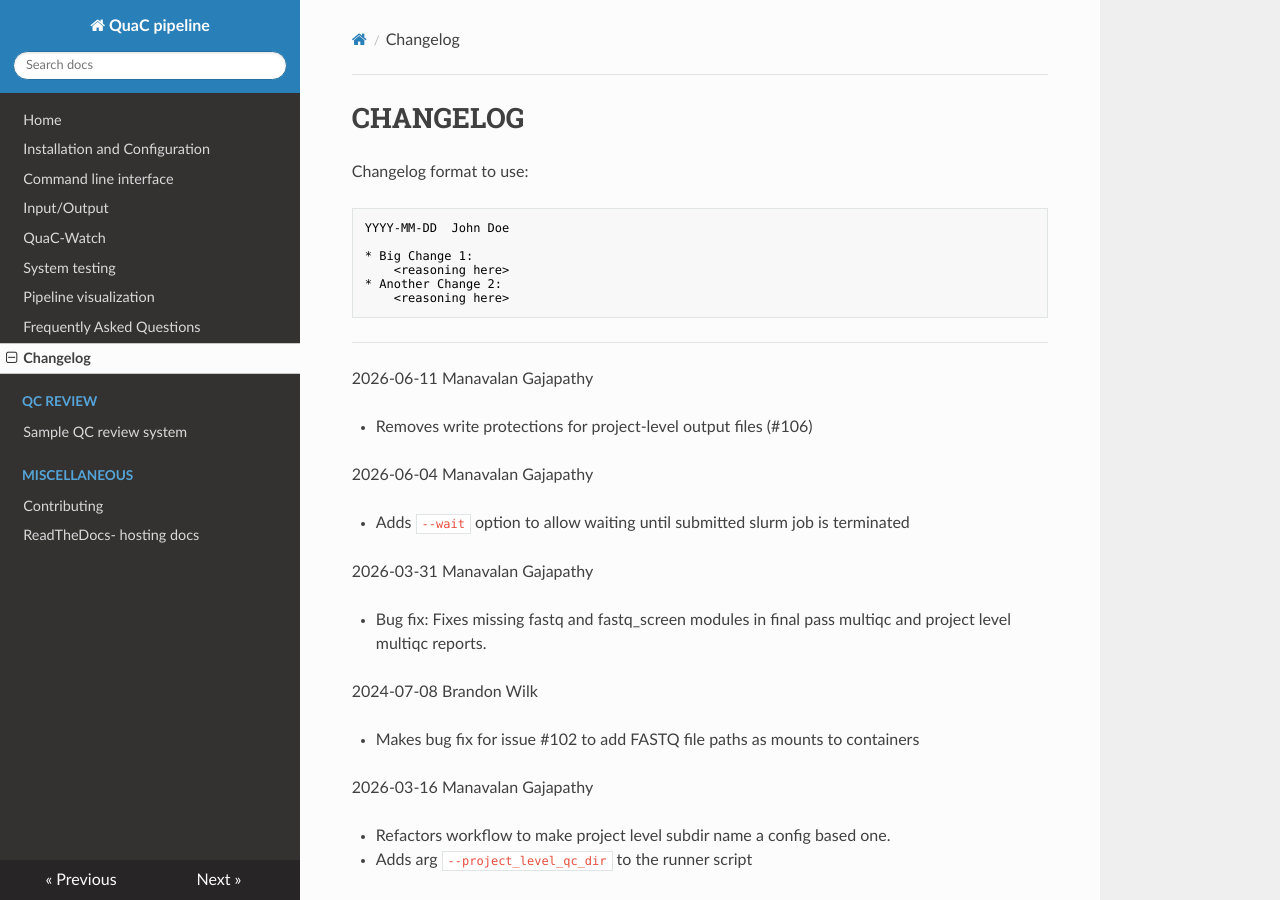
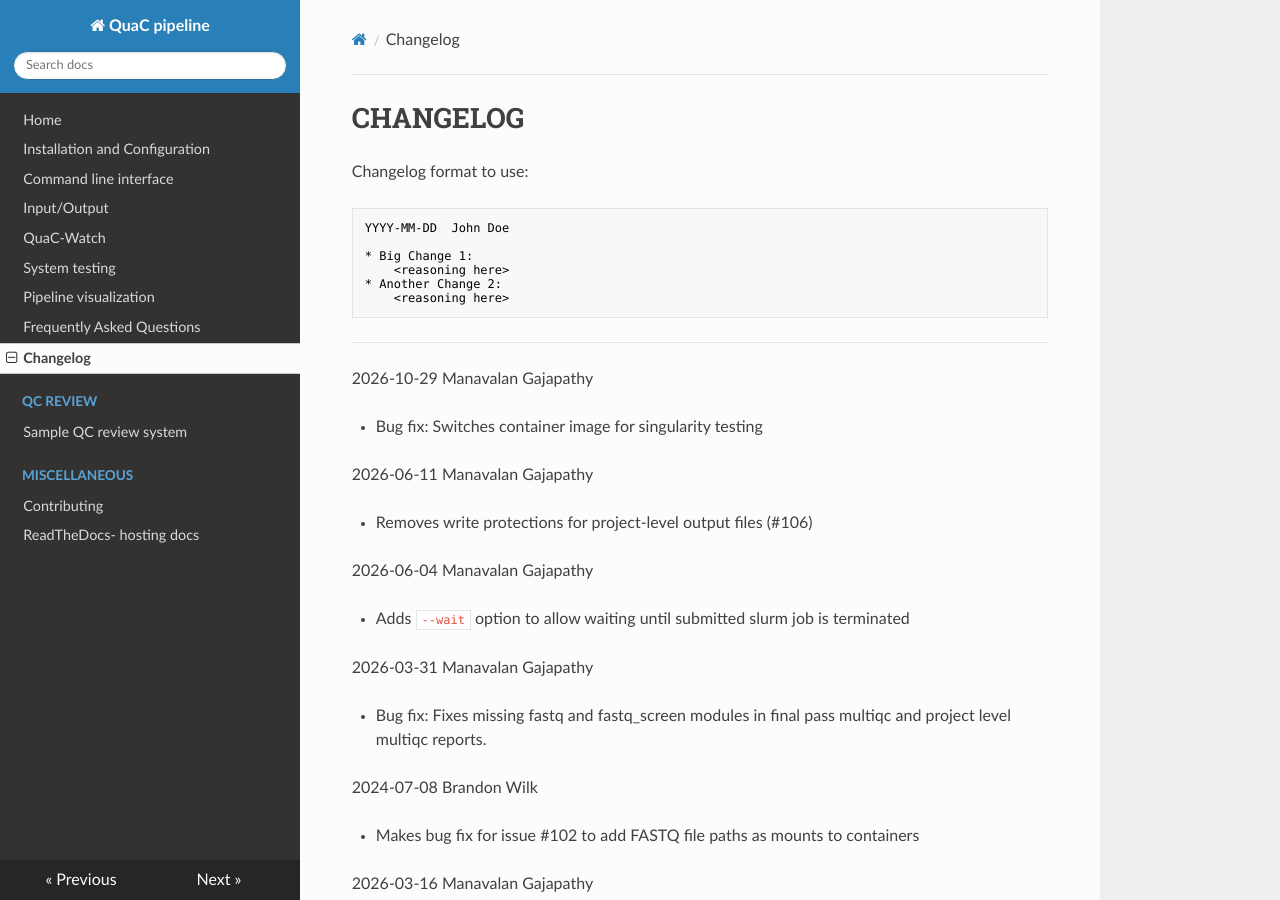
Before and after one commit to uab-cgds-worthey/quac, an MkDocs documentation site: the page built from docs/Changelog.md, in a window 1280 px wide and 900 px high. Built offline with MkDocs 1.6.1, drawn with Linux system fonts in a browser that asks for light colours; nearby versions of some CDN libraries.

Commit message:
updates changelog

````diff
--- a/docs/Changelog.md
+++ b/docs/Changelog.md
@@ -12,6 +12,10 @@ YYYY-MM-DD  John Doe
 ```
 
 ---
+
+2026-10-29  Manavalan Gajapathy
+
+* Bug fix: Switches container image for singularity testing
 
 2026-06-11 Manavalan Gajapathy
 
````
